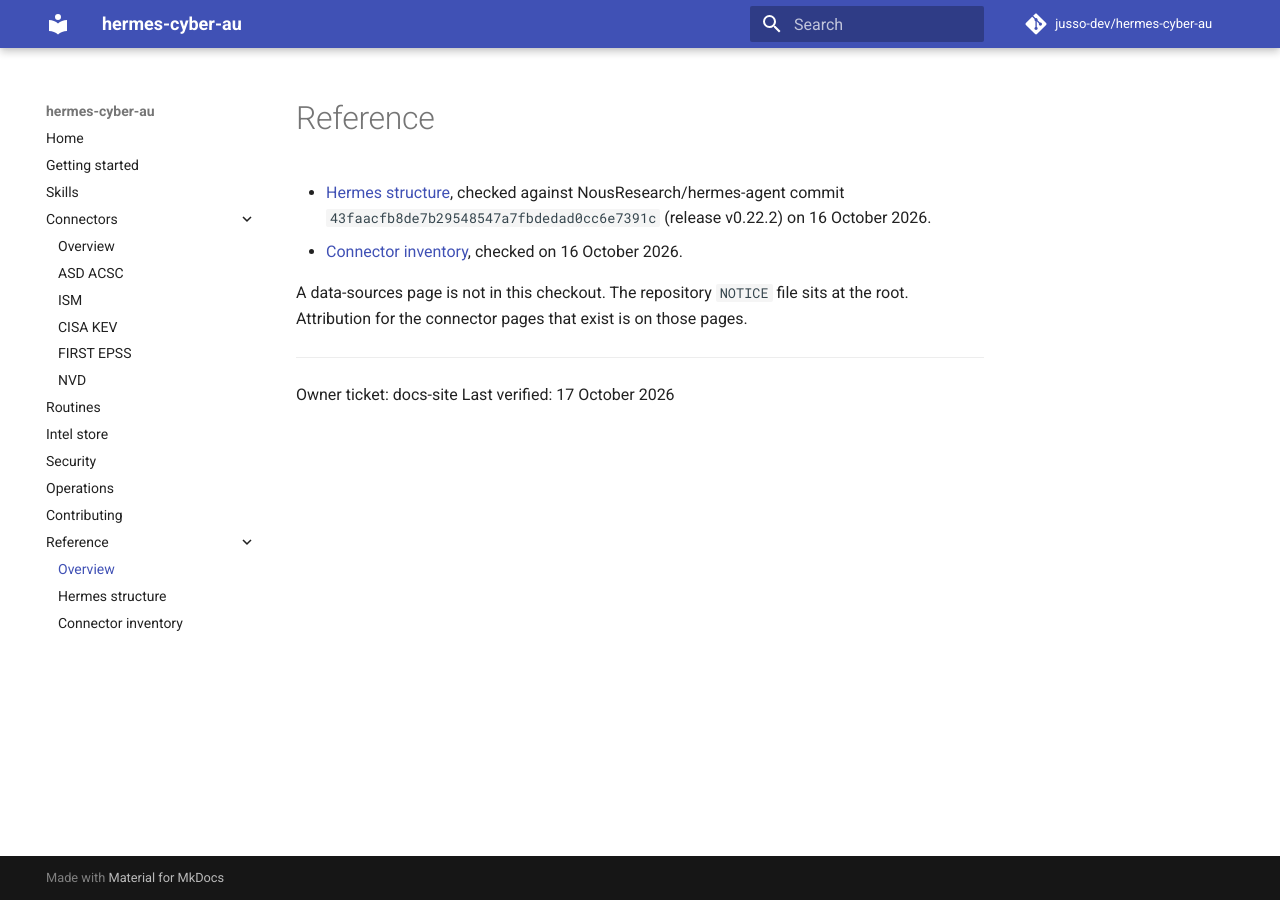
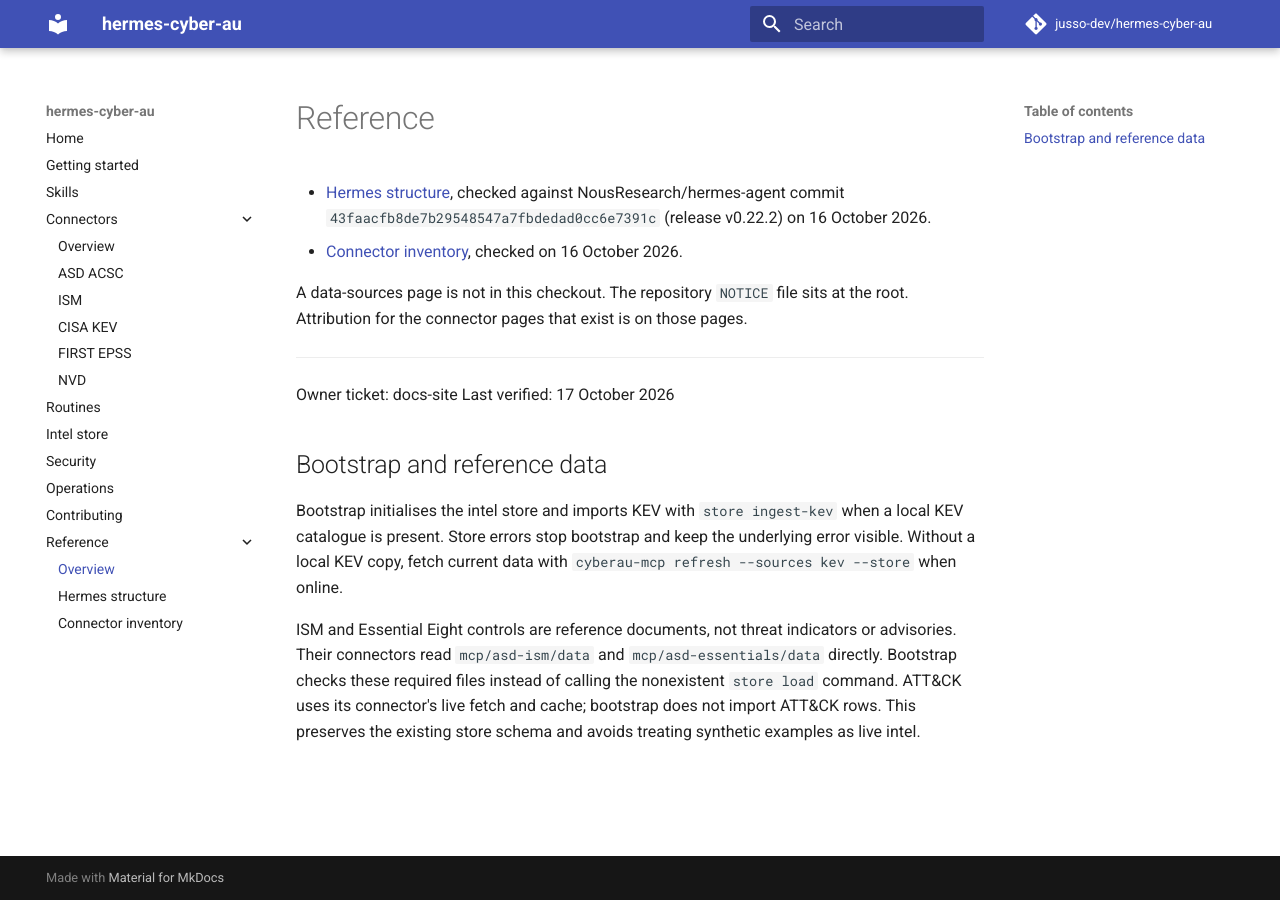
Before and after one commit to jusso-dev/hermes-cyber-au, an MkDocs documentation site: the page built from docs/reference/index.md, in a window 1280 px wide. Built offline with MkDocs 1.6.1 and Material for MkDocs 9.7.7, drawn with Linux system fonts in a browser that asks for light colours; comment, search, counter and statistics services are not loaded.

Commit message:
Use supported store ingest and make bootstrap failures actionable

```diff
--- a/docs/reference/index.md
+++ b/docs/reference/index.md
@@ -9,3 +9,18 @@ A data-sources page is not in this checkout. The repository `NOTICE` file sits a
 
 Owner ticket: docs-site
 Last verified: 17 October 2026
+
+
+## Bootstrap and reference data
+
+Bootstrap initialises the intel store and imports KEV with `store ingest-kev`
+when a local KEV catalogue is present. Store errors stop bootstrap and keep
+the underlying error visible. Without a local KEV copy, fetch current data with
+`cyberau-mcp refresh --sources kev --store` when online.
+
+ISM and Essential Eight controls are reference documents, not threat indicators
+or advisories. Their connectors read `mcp/asd-ism/data` and
+`mcp/asd-essentials/data` directly. Bootstrap checks these required files instead
+of calling the nonexistent `store load` command. ATT&CK uses its connector's
+live fetch and cache; bootstrap does not import ATT&CK rows. This preserves the
+existing store schema and avoids treating synthetic examples as live intel.
```
Also changed, not shown: 3 other files.
